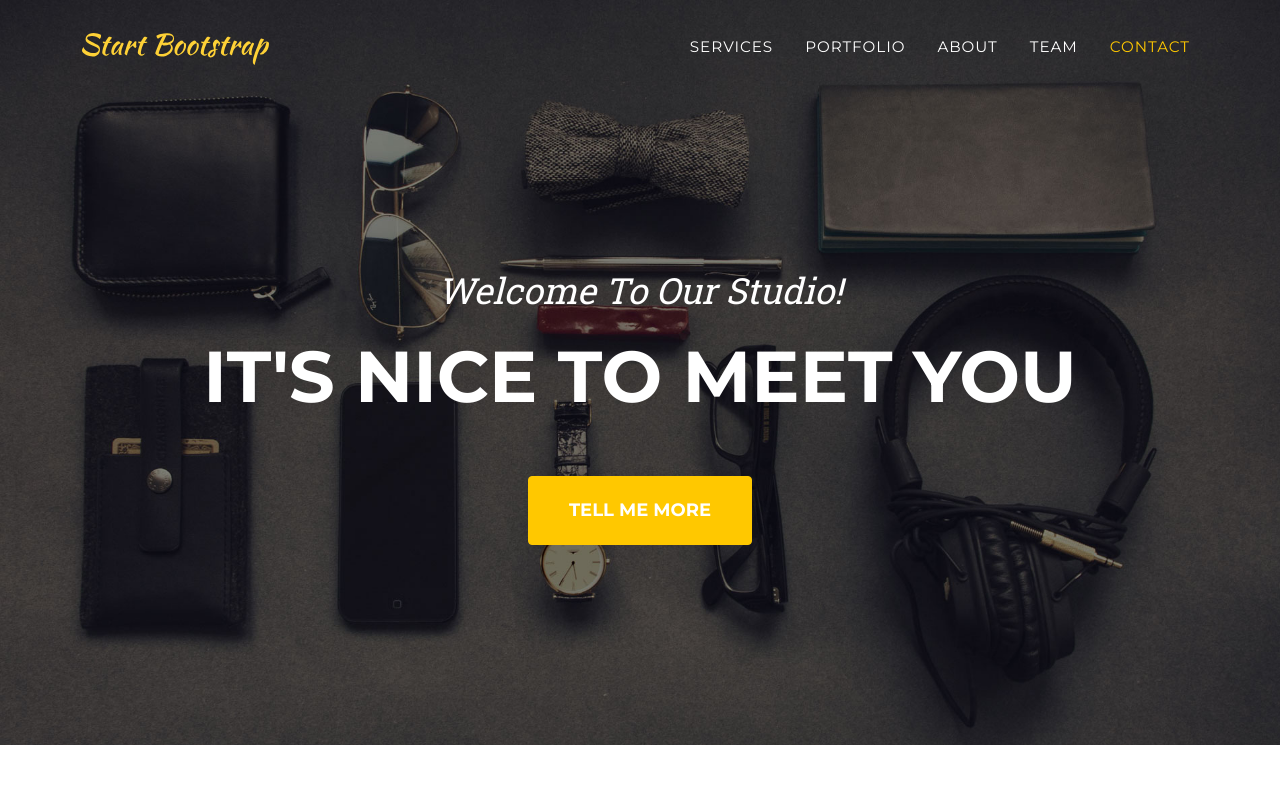
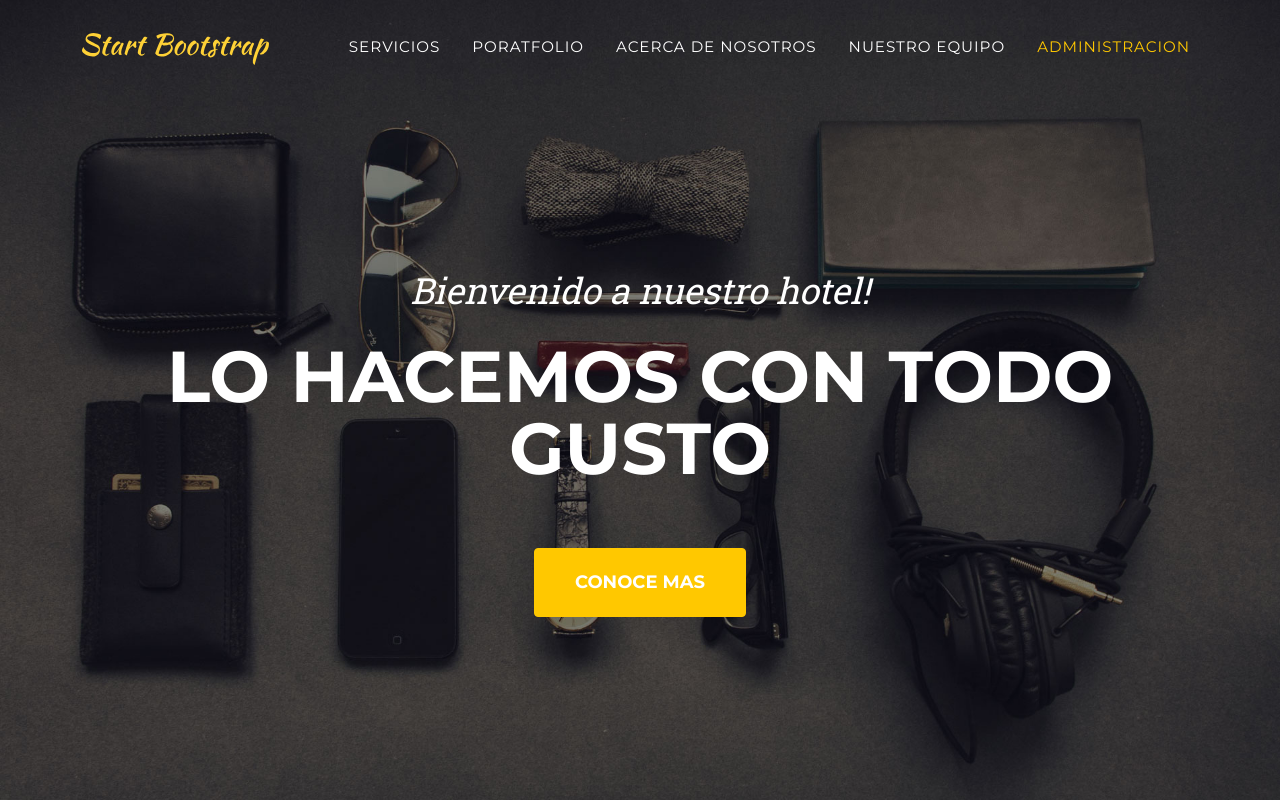
Before and after one commit to julianibarra90/pigina-hotel, a plain HTML site: page index.html in a window 1280 px wide. Shown: the top 800 px of the page. Drawn offline with nearby package versions, Linux system fonts and the light colour scheme.

Commit message:
Cambio en titulo, logo de la pestaña y titulos de cabecera

```diff
--- a/index.html
+++ b/index.html
@@ -5,9 +5,9 @@
         <meta name="viewport" content="width=device-width, initial-scale=1, shrink-to-fit=no" />
         <meta name="description" content="" />
         <meta name="author" content="" />
-        <title>- Start Bootstrap Theme</title>
+        <title>- HOTEL HIDALGO</title>
         <!-- Favicon-->
-        <link rel="icon" type="image/x-icon" href="assets/favicon.ico" />
+        <link rel="icon" type="image/x-icon" href="assets/hotelh.ico" />
         <!-- Font Awesome icons (free version)-->
         <script src="https://use.fontawesome.com/releases/v5.15.4/js/all.js" crossorigin="anonymous"></script>
         <!-- Google fonts-->
@@ -27,11 +27,11 @@
                 </button>
                 <div class="collapse navbar-collapse" id="navbarResponsive">
                     <ul class="navbar-nav text-uppercase ms-auto py-4 py-lg-0">
-                        <li class="nav-item"><a class="nav-link" href="#services">Services</a></li>
-                        <li class="nav-item"><a class="nav-link" href="#portfolio">Portfolio</a></li>
-                        <li class="nav-item"><a class="nav-link" href="#about">About</a></li>
-                        <li class="nav-item"><a class="nav-link" href="#team">Team</a></li>
-                        <li class="nav-item"><a class="nav-link" href="#contact">Contact</a></li>
+                        <li class="nav-item"><a class="nav-link" href="#services">Servicios</a></li>
+                        <li class="nav-item"><a class="nav-link" href="#portfolio">Poratfolio</a></li>
+                        <li class="nav-item"><a class="nav-link" href="#about">Acerca de nosotros</a></li>
+                        <li class="nav-item"><a class="nav-link" href="#team">Nuestro equipo</a></li>
+                        <li class="nav-item"><a class="nav-link" href="#contact">Administracion</a></li>
                     </ul>
                 </div>
             </div>
@@ -39,9 +39,9 @@
         <!-- Masthead-->
         <header class="masthead">
             <div class="container">
-                <div class="masthead-subheading">Welcome To Our Studio!</div>
-                <div class="masthead-heading text-uppercase">It's Nice To Meet You</div>
-                <a class="btn btn-primary btn-xl text-uppercase" href="#services">Tell Me More</a>
+                <div class="masthead-subheading">Bienvenido a nuestro hotel!</div>
+                <div class="masthead-heading text-uppercase">Lo hacemos con todo gusto</div>
+                <a class="btn btn-primary btn-xl text-uppercase" href="#services">Conoce mas</a>
             </div>
         </header>
         <!-- Services-->
```
Also changed, not shown: assets/hotelh.ico (added), 2 other files.
